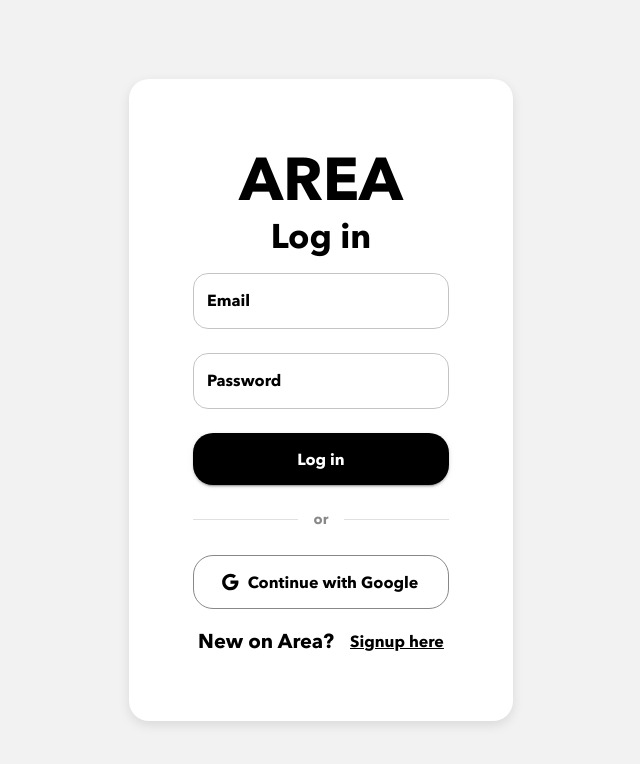
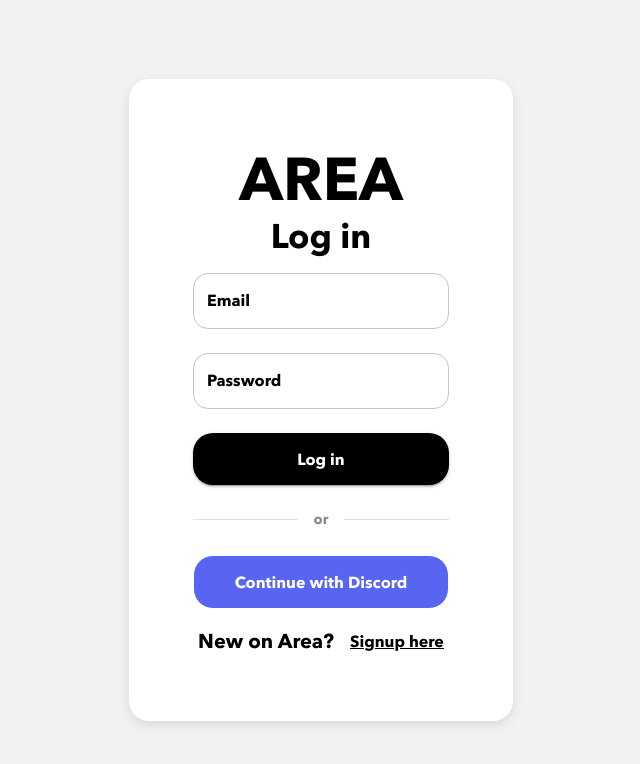
Before and after one commit to edward-lalande/AREA, a React (Create React App) app in the folder Frontend/: page /login in a window 1280 px wide. Shown: the top 764 px of the page, without its empty margins (319-959 px from the left). Built offline with nearby package versions, Linux system fonts and the light colour scheme; the HTML template or start-up script is replaced by a standard one.

Commit message:
feat(Frontend): add a button to login page for login with discord

```diff
--- a/Frontend/src/components/LoginForm.tsx
+++ b/Frontend/src/components/LoginForm.tsx
@@ -5,8 +5,9 @@
 import { AreaTextDivider } from "./elements/AreaDivider";
 import { AreaTextField } from "./elements/AreaTextFiled";
 import { AreaTypography } from "./elements/AreaTypography";
-import { AreaButton, GoogleButton } from "./elements/AreaButton";
 import { Alert, Snackbar } from "@mui/material";
+
+import { AreaButton, DiscordButton } from "./elements/AreaButton";
 
 import axios from "axios";
 import { useCookies } from "react-cookie";
@@ -60,7 +61,7 @@
 
 				<AreaTextDivider text="or" />
 
-				<GoogleButton />
+				<DiscordButton />
 
 				<AreaBox sx={{ flexDirection: "row", mt: 1 }}>
 					<AreaTypography variant="h6" text="New on Area?" sx={{ mr: 2 }} />
--- a/Frontend/src/components/SignupForm.tsx
+++ b/Frontend/src/components/SignupForm.tsx
@@ -5,7 +5,7 @@
 import { AreaTextDivider } from "./elements/AreaDivider";
 import { AreaTextField } from "./elements/AreaTextFiled";
 import { AreaTypography } from "./elements/AreaTypography";
-import { AreaButton, GoogleButton } from "./elements/AreaButton";
+import { AreaButton, DiscordButton } from "./elements/AreaButton";
 
 import { useState } from "react";
 import { useCookies } from "react-cookie";
@@ -66,7 +66,7 @@
 
 				<AreaTextDivider text="or" />
 
-				<GoogleButton />
+				<DiscordButton />
 
 				<AreaBox sx={{ flexDirection: "row", mt: 1 }}>
 					<AreaTypography variant="h6" text="Already on AREA?" sx={{ mr: 2 }} />
--- a/Frontend/src/components/elements/AreaButton.tsx
+++ b/Frontend/src/components/elements/AreaButton.tsx
@@ -91,19 +91,44 @@
                 borderColor: "red",
                 color: "red",
                 borderRadius: 10,
+                maxWidth: 150,
                 py: 1.5,
                 textTransform: "none",
                 fontWeight: "bold",
                 fontSize: "1rem",
                 mb: 1,
-                maxWidth: 150,
+                ...props.sx
+            }}
+            {...props}
+            >
+                Logout
+        </Button>
+    );
+};
+
+const DiscordButton: React.FC<ButtonProps> = (props) => {
+    return (
+        <Button
+            variant="outlined"
+            fullWidth
+            sx={{
+                borderColor: "#fff",
+                backgroundColor: "#5865f2",
+                color: "#fff",
+                borderRadius: 5,
+                py: 1.5,
+                textTransform: "none",
+                fontWeight: "bold",
+                fontSize: "1rem",
+                mb: 1,
+                maxWidth: 400,
                 ...props.sx
             }}
             {...props}
         >
-            Logout
+            Continue with Discord
         </Button>
     );
 };
 
-export { AreaButton, CreateButton, GoogleButton, Logout };
+export { AreaButton, GoogleButton, DiscordButton, Logout, CreateButton };
```
